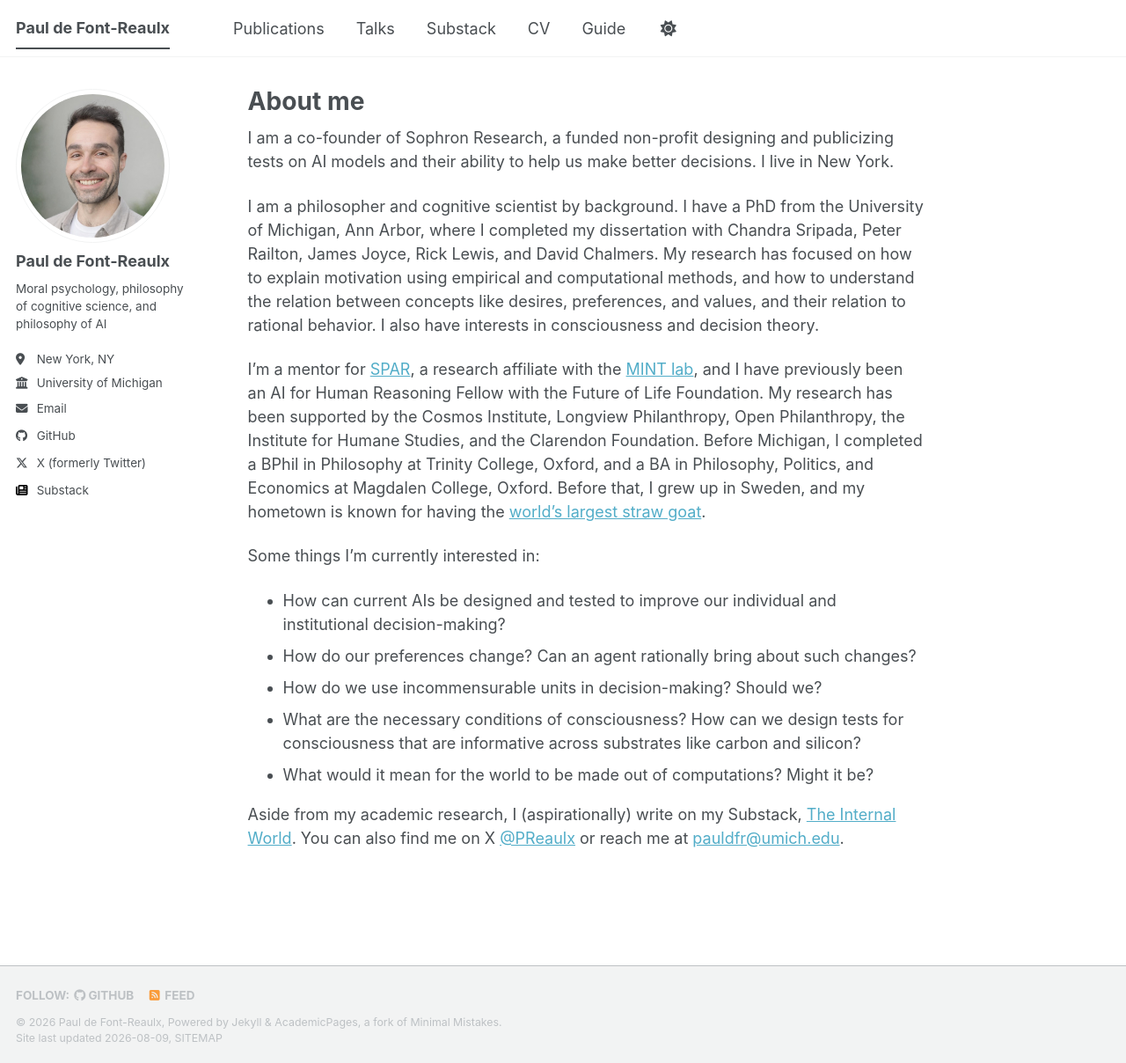
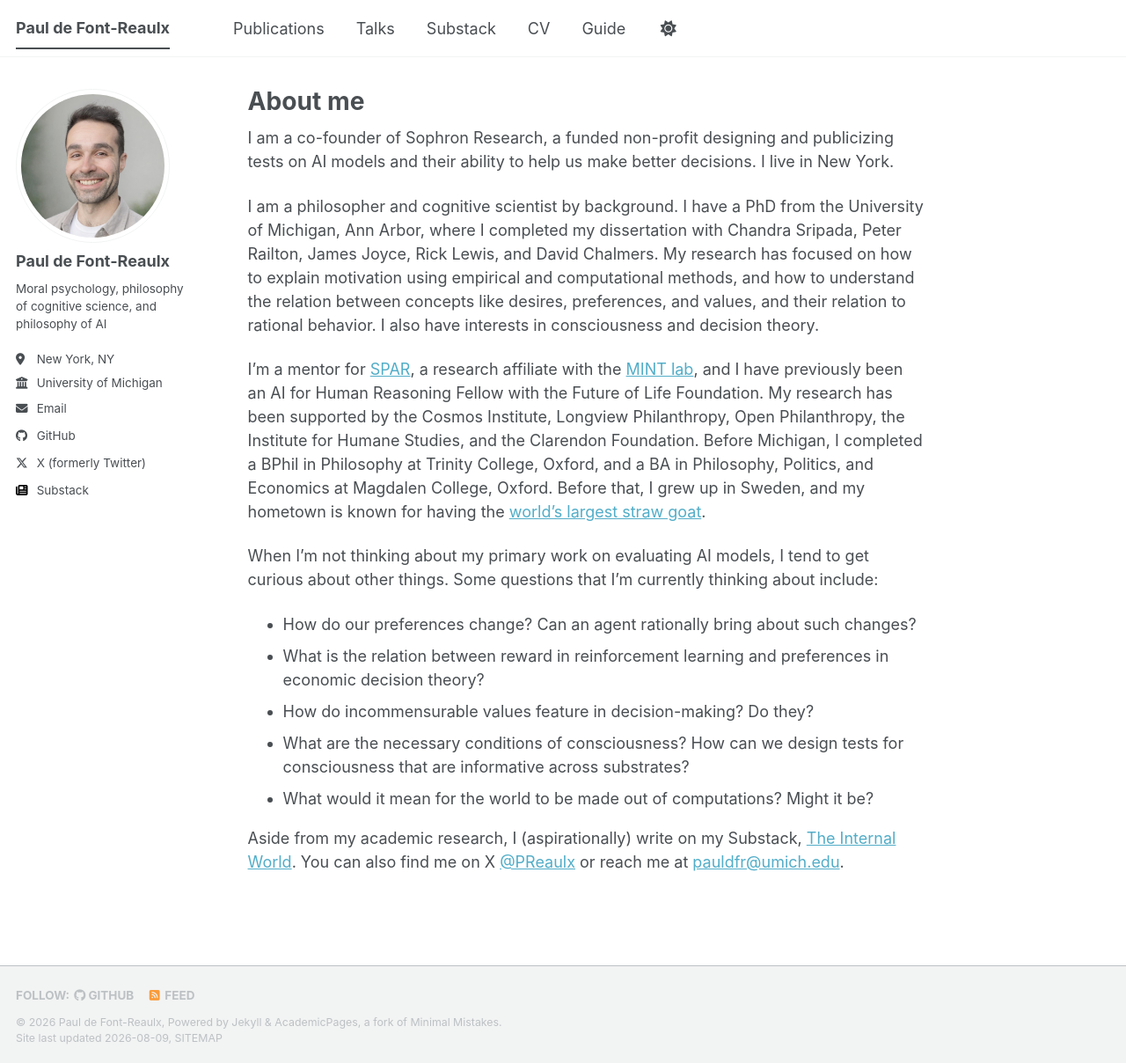
Before and after one commit to pauldfr/pauldfr.github.io, a Jekyll site: the page built from _pages/about.md, in a window 1280 px wide and 1208 px high. Shown: the whole window at 88% size. Built offline with Jekyll 4.4.1, drawn with Linux system fonts in a browser that asks for light colours; a style sheet for code colours, icons or effects is not loaded.

Commit message:
Rework current-interests section on about page
Co-Authored-By: Claude Fable 5 <noreply@anthropic.com>

```diff
--- a/_pages/about.md
+++ b/_pages/about.md
@@ -13,11 +13,11 @@ I am a philosopher and cognitive scientist by background. I have a PhD from the
 
 I'm a mentor for [SPAR](https://sparai.org/), a research affiliate with the [MINT lab](https://mintresearch.org/), and I have previously been an AI for Human Reasoning Fellow with the Future of Life Foundation. My research has been supported by the Cosmos Institute, Longview Philanthropy, Open Philanthropy, the Institute for Humane Studies, and the Clarendon Foundation. Before Michigan, I completed a BPhil in Philosophy at Trinity College, Oxford, and a BA in Philosophy, Politics, and Economics at Magdalen College, Oxford. Before that, I grew up in Sweden, and my hometown is known for having the [world's largest straw goat](https://en.wikipedia.org/wiki/G%C3%A4vle_goat).
 
-Some things I'm currently interested in:
-* How can current AIs be designed and tested to improve our individual and institutional decision-making?
+When I'm not thinking about my primary work on evaluating AI models, I tend to get curious about other things. Some questions that I'm currently thinking about include:
 * How do our preferences change? Can an agent rationally bring about such changes?
-* How do we use incommensurable units in decision-making? Should we?
-* What are the necessary conditions of consciousness? How can we design tests for consciousness that are informative across substrates like carbon and silicon?
+* What is the relation between reward in reinforcement learning and preferences in economic decision theory?
+* How do incommensurable values feature in decision-making? Do they?
+* What are the necessary conditions of consciousness? How can we design tests for consciousness that are informative across substrates?
 * What would it mean for the world to be made out of computations? Might it be?
 
 Aside from my academic research, I (aspirationally) write on my Substack, [The Internal World](https://substack.com/@pauldfr). You can also find me on X [@PReaulx](https://x.com/PReaulx) or reach me at [pauldfr@umich.edu](mailto:pauldfr@umich.edu).
```
